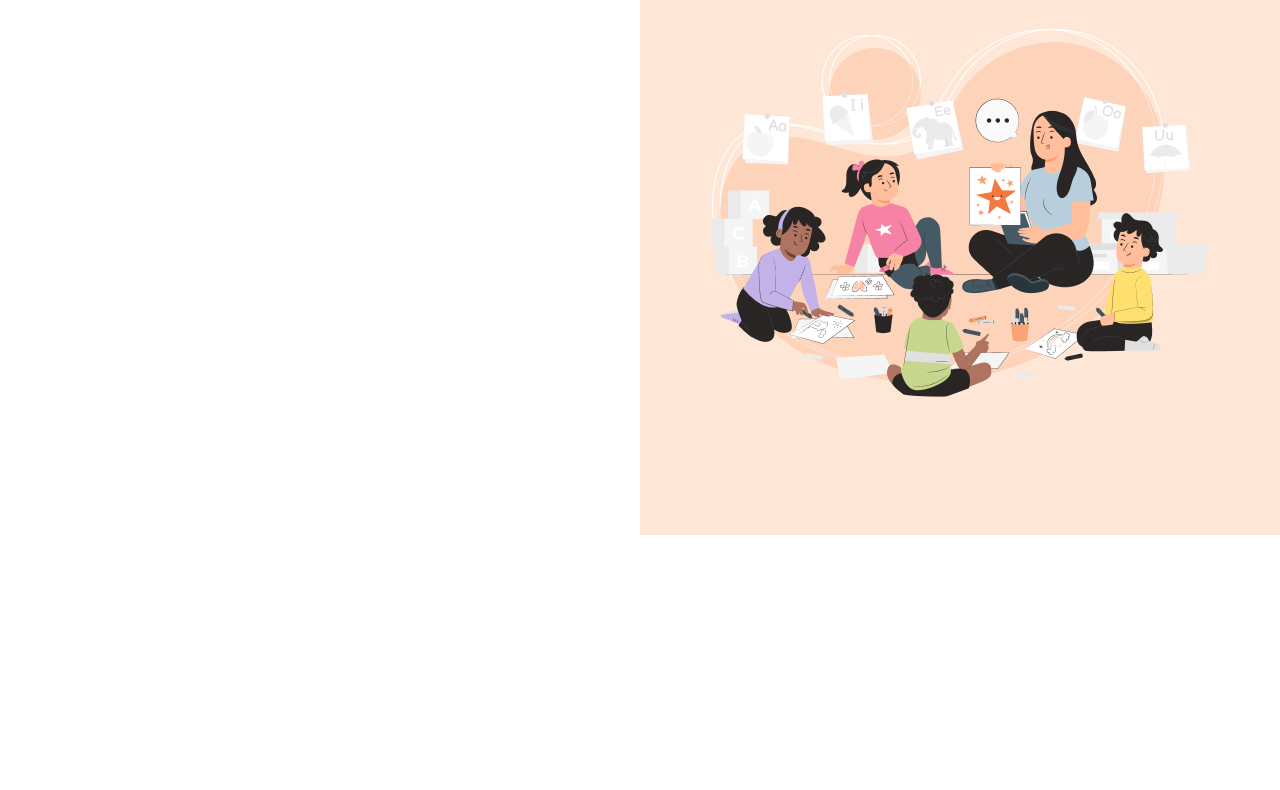
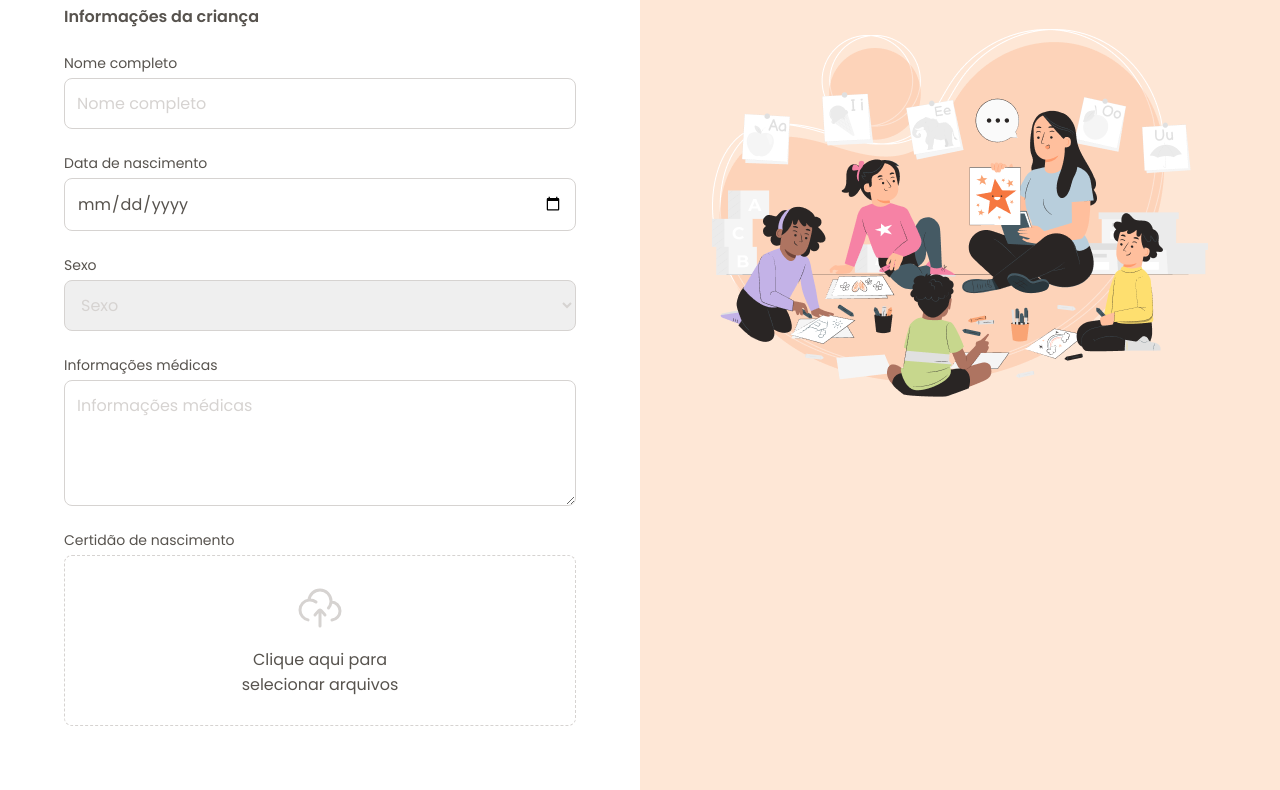
Before and after one commit to henry-frrz/stars-tomorrow, a plain HTML site: page index.html in a window 1280 px wide. Shown: the part 265-1055 px from the top of the page. Before the commit the page ends 800 px from the top, so only its background shows below. Drawn offline with Linux system fonts and the light colour scheme.

Commit message:
feat(form): add child information

```diff
--- a/index.html
+++ b/index.html
@@ -31,6 +31,59 @@
           educação infantil Estrelas do Amanhã.
         </p>
       </header>
+
+      <form id="registration-form" method="post" enctype="multipart/form-data">
+        <fieldset>
+          <legend>Informações da criança</legend>
+
+          <div class="form-group">
+            <label for="fullname">Nome completo</label>
+            <input id="fullname" name="fullname" type="text" placeholder="Nome completo" />
+          </div>
+
+          <div class="form-group">
+            <label for="date-birth">Data de nascimento</label>
+            <input id="date-birth" name="date-birth" type="date" />
+          </div>
+
+          <div class="form-group">
+            <label for="sex">Sexo</label>
+            <select id="sex" name="sex">
+              <option selected hidden>Sexo</option>
+              <option value="male">Masculino</option>
+              <option value="female">Feminino</option>
+            </select>
+          </div>
+
+          <div class="form-group">
+            <label for="medical-info">Informações médicas</label>
+            <textarea
+              id="medical-info"
+              rows="4"
+              placeholder="Informações médicas"
+            ></textarea>
+          </div>
+
+          <div class="form-group">
+            <label for="birth-certificate">Certidão de nascimento</label>
+
+            <div class="input-file__container">
+              <input
+              id="birth-certificate"
+              name="birth-certificate"
+              type="file"
+              ></input>
+
+              <div>
+                <img class="input-file__img" src="./assets/icons/interface/cloud-upload.svg" alt="ícone - Nuvem Upload">
+              </div>
+              <p>
+                Clique aqui para <br> selecionar arquivos
+              </p>
+            </div>
+          </div>
+        </fieldset>
+      </form>
     </main>
 
     <article id="hero">
--- /dev/null
+++ b/styles/components/form.css
@@ -0,0 +1,94 @@
+#registration-form {
+  display: grid;
+  gap: 3rem;
+}
+
+fieldset {
+  display: grid;
+  gap: 1.5rem;
+  border: none;
+}
+
+legend {
+  font-weight: 600;
+  margin-bottom: 1.5rem;
+}
+
+.form-group {
+  display: grid;
+  gap: 0.25rem;
+  position: relative;
+}
+
+label {
+  font-size: 0.875rem;
+}
+
+input,
+select,
+textarea {
+  resize: vertical;
+  padding: 0.75rem;
+  border: 1px solid var(--tertiary-400);
+  border-radius: 0.5rem;
+
+  &::placeholder {
+    color: var(--tertiary-400);
+  }
+
+  &:not(:disabled):hover,
+  &:not(:disabled):active,
+  &:not(:disabled):focus {
+    border-color: var(--primary-200) !important;
+    outline: 4px solid var(--tertiary-200);
+  }
+
+  &:disabled {
+    background-color: var(--tertiary-300);
+  }
+}
+
+.input-file__container {
+  display: flex;
+  flex-direction: column;
+  justify-content: center;
+  text-align: center;
+  gap: 0.5rem;
+  position: relative;
+  padding: 1.75rem 0;
+  border: 1px dashed var(--tertiary-400);
+  border-radius: 0.5rem;
+
+  &:has(input[type='file']:not(:disabled)):hover,
+  &:has(input[type='file']:not(:disabled)):active,
+  &:has(input[type='file']:not(:disabled)):focus {
+    border-color: var(--primary-200) !important;
+    outline: 4px solid var(--tertiary-200);
+  }
+
+  &:has(input[type='file']:disabled) {
+    background-color: var(--tertiary-300);
+  }
+}
+
+.input-file__container input[type='file'] {
+  position: absolute;
+  left: 0;
+  width: 100%;
+  height: 100%;
+  opacity: 0;
+}
+
+.input-file__img {
+  width: 3rem;
+  height: 3rem;
+}
+
+textarea {
+  min-height: 51px;
+  max-height: 126px;
+}
+
+#sex:has(option[selected]:checked) {
+  color: var(--tertiary-400);
+}
--- a/styles/components/index.css
+++ b/styles/components/index.css
@@ -1,2 +1,3 @@
 @import url('./hero.css');
 @import url('./header.css');
+@import url('./form.css');
--- a/styles/global.css
+++ b/styles/global.css
@@ -20,7 +20,7 @@ ul {
 
 a,
 button {
-  display: flex;
+  display: inline-flex;
   align-items: center;
   justify-content: center;
 
```
